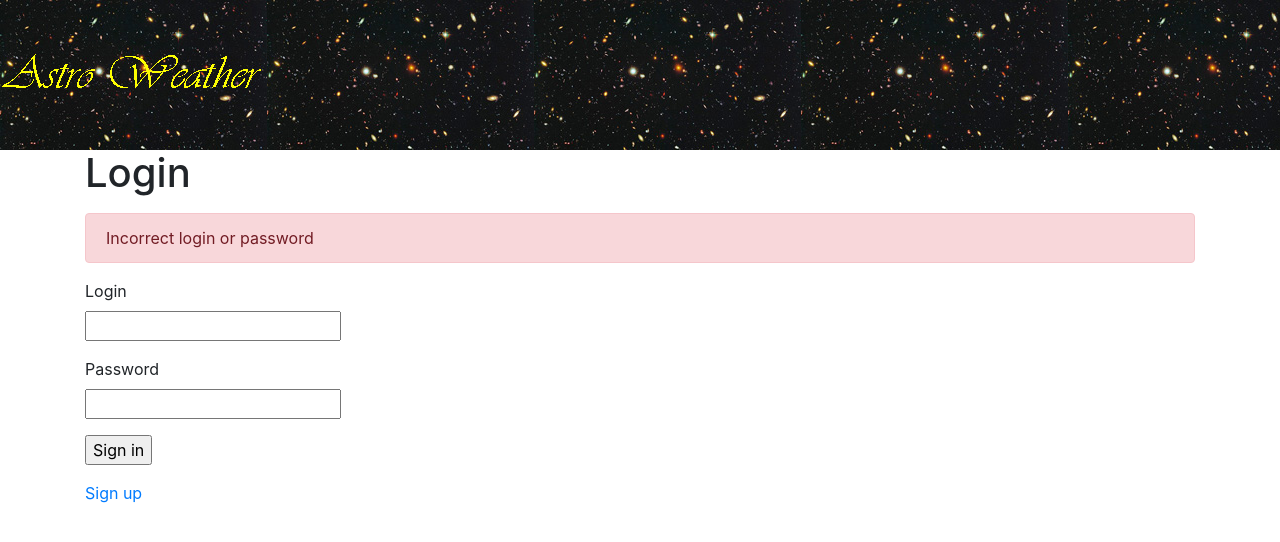
After one commit to NikolayMorgunov/AstroWeather, a Flask app: template templates/login.html in a window 1280 px wide. The commit adds this page. Shown: the top 542 px of the page. Run offline with Flask 2, Linux system fonts and the light colour scheme; the template is opened without the code that fills it: values that come from a table or form of the project are taken from there, others are empty; some libraries are stand-ins or nearby versions.

Commit message:
Login is ready

```diff
--- a/main.py
+++ b/main.py
@@ -5,12 +5,16 @@ from wtforms import StringField, PasswordField, BooleanField, SubmitField, FileF
 from wtforms.validators import DataRequired
 from flask import redirect, render_template
 from flask import session
+from auth_check import *
+from users_db import *
 
 app = Flask(__name__)
 app.config['SECRET_KEY'] = 'twit_twit'
 
 app = Flask(__name__)
 app.config['SECRET_KEY'] = 'i_love_astronomy'
+
+User.create_table()
 
 
 class LoginForm(FlaskForm):
@@ -32,7 +36,19 @@ class RegisterForm(FlaskForm):
 @app.route('/', methods=['GET', 'POST'])
 @app.route('/login', methods=['GET', 'POST'])
 def login():
-    pass
+    if 'username' in session:
+        return redirect('/main_page')
+    form = LoginForm()
+    username = form.data['username']
+    password = form.data['password']
+    normal_auth = True
+    if form.validate_on_submit():
+        if auth_check(username, password):
+            session['username'] = username
+            return redirect('/main_page')
+        else:
+            normal_auth = False
+    return render_template('login.html', title='Вход', form=form, normal_auth=normal_auth)
 
 
 if __name__ == '__main__':
--- a/templates/base.html
+++ b/templates/base.html
@@ -25,5 +25,9 @@
     <div class="header-bg">
     </div>
 </header>
+
+<main role="main" class="container">
+    {% block content %}{% endblock %}
+</main>
 </body>
 </html>
--- /dev/null
+++ b/templates/login.html
@@ -0,0 +1,33 @@
+{% extends "base.html" %}
+
+{% block content %}
+<h1>Login</h1>
+<form action="" method="post" novalidate>
+    {{ form.hidden_tag() }}
+    <p>
+        {%if not normal_auth%}
+    <div class="alert alert-danger" role="alert">
+        Incorrect login or password
+    </div>
+    {%endif%}
+    {{ form.username.label }}<br>
+    {{ form.username }}<br>
+    {% for error in form.password.errors %}
+    <div class="alert alert-danger" role="alert">
+        {{ error }}
+    </div>
+    {% endfor %}
+    </p>
+    <p>
+        {{ form.password.label }}<br>
+        {{ form.password }}<br>
+        {% for error in form.password.errors %}
+    <div class="alert alert-danger" role="alert">
+        {{ error }}
+    </div>
+    {% endfor %}
+    </p>
+    <p>{{ form.submit() }}</p>
+    <a href="/register">Sign up</a>
+</form>
+{% endblock %}
--- a/users_db.py
+++ b/users_db.py
@@ -1,4 +1,6 @@
 from peewee import *
+import sqlite3
+
 
 db = SqliteDatabase('users.db')
 
@@ -10,3 +12,7 @@ class User(Model):
     city = CharField()
     longitude = FloatField()
     latitude = FloatField()
+
+
+    class Meta:
+        database = db
```
Also changed, not shown: auth_check.py (added, +8 -0 lines).
